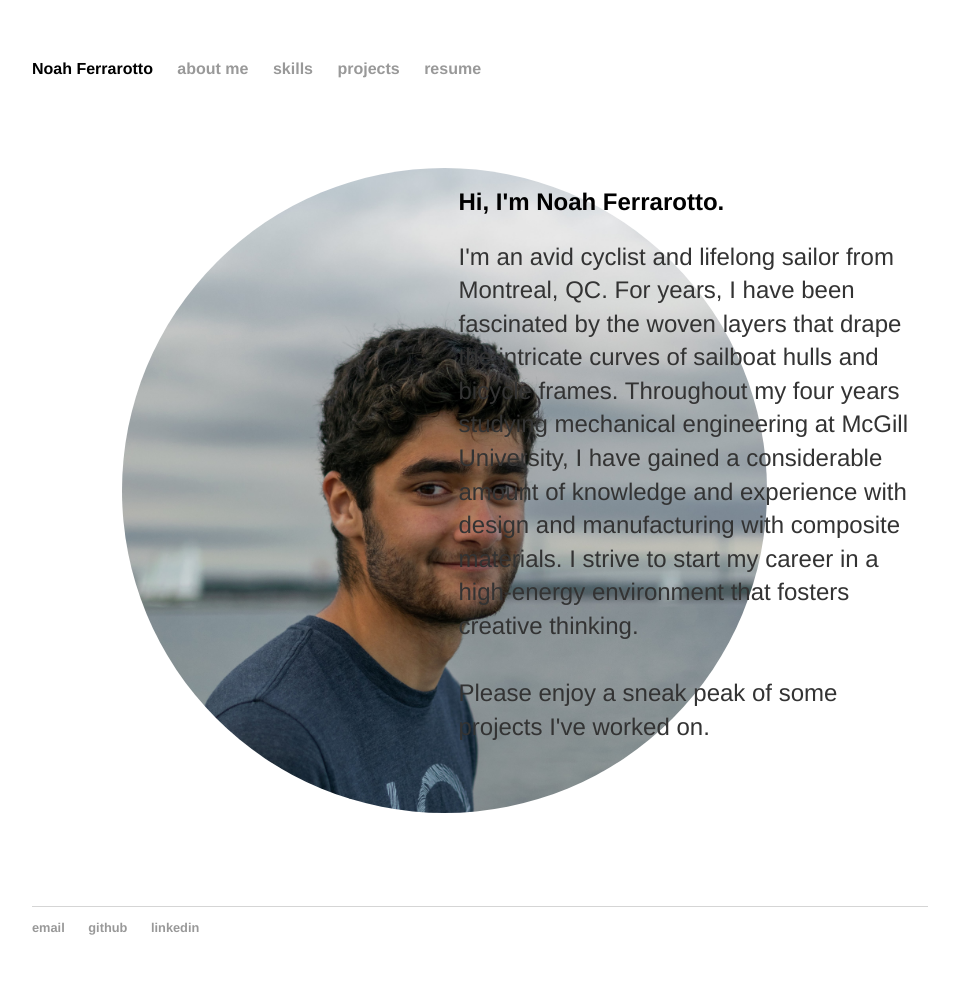
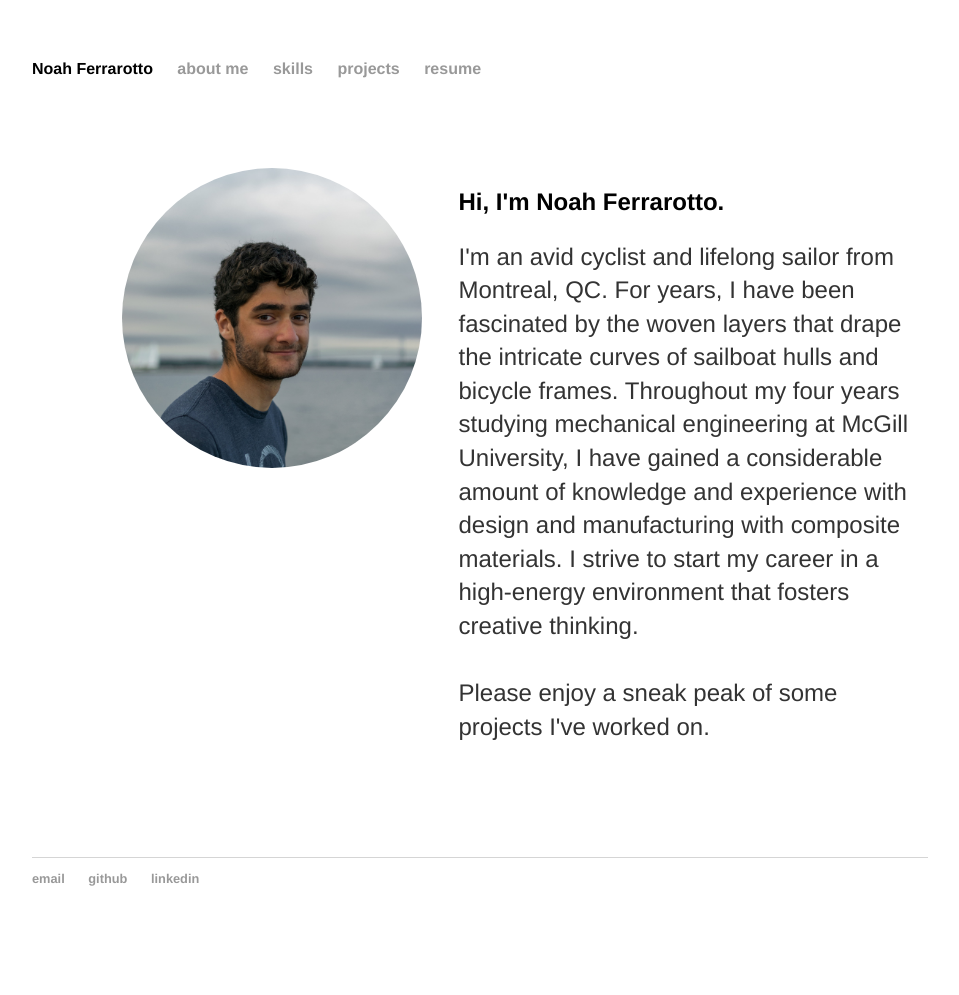
Before and after one commit to noahfer/noahfer.github.io, a Jekyll site: the page built from about/index.md, in a window 1280 px wide. Shown: the whole page, without its empty margins (160-1119 px from the left). Built offline with Jekyll 4.4.1, drawn with Linux system fonts in a browser that asks for light colours; after the commit the page ends 946 px from its top, so only the background shows below that.

Commit message:
Update index.md

```diff
--- a/about/index.md
+++ b/about/index.md
@@ -5,7 +5,7 @@ title: about me
 
 <div style="margin: 10%" class="grid-container">
 	<div>
-		<img src="profile.jpg" alt="profile" style="border-radius:50%;width:300%">
+		<img src="profile.jpg" alt="profile" style="border-radius:50%;width:300px">
 	</div>
 	<div>
 		<h2 style="padding-left:10%">Hi, I'm Noah Ferrarotto.</h2>
```
